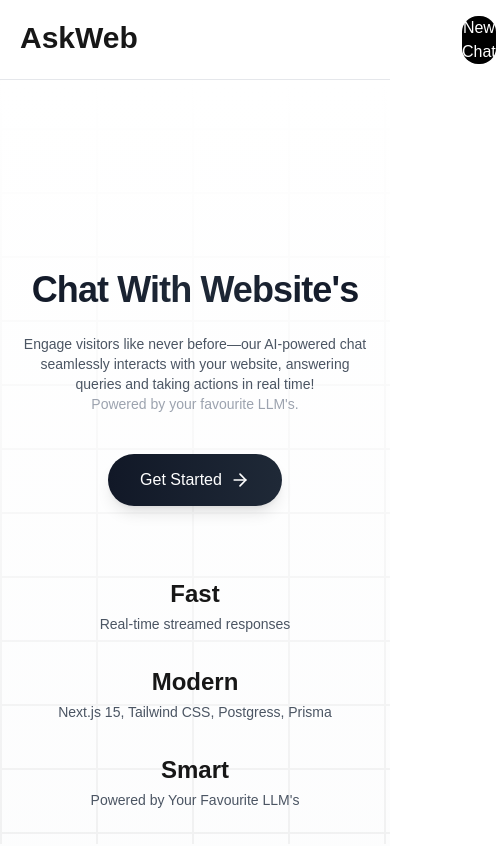
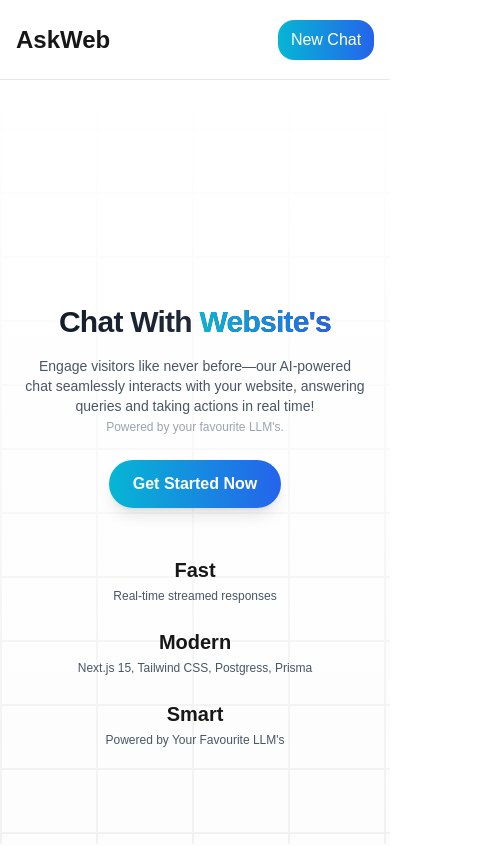
Before and after one commit to jainampatel22/AskWeb, a Next.js app: page / in a window 390 px wide. Shown: the top 846 px of the page, 496 px wide, since content can reach past the window. Built offline with nearby package versions, Linux system fonts and the light colour scheme.

Commit message:
added animation and make it responsive !

```diff
--- a/app/getStarted/[...url]/page.tsx
+++ b/app/getStarted/[...url]/page.tsx
@@ -1,73 +1,67 @@
-"use client";
+"use client"
 
-import { ArrowRight } from "lucide-react";
-import axios from "axios";
-import { use, useEffect, useState, useRef } from "react";
-import Header from "@/component/Header";
+import type React from "react"
+
+import { ArrowRight } from "lucide-react"
+import axios from "axios"
+import { use, useEffect, useState, useRef } from "react"
+import Link from "next/link"
+import Header from "@/component/Header"
 
 interface PageProps {
-  params: Promise<{ url: string | string[] | undefined }>;
+  params: Promise<{ url: string | string[] | undefined }>
 }
 
 export default function QuestionPage({ params }: PageProps) {
-  const [question, setQuestion] = useState(""); // Store input
-  const [loading, setLoading] = useState(false);
-  const [messages, setMessages] = useState<string[]>([]);
-  const messagesEndRef = useRef<HTMLDivElement | null>(null);
+  const [question, setQuestion] = useState("") // Store input
+  const [loading, setLoading] = useState(false)
+  const [messages, setMessages] = useState<string[]>([])
+  const messagesEndRef = useRef<HTMLDivElement | null>(null)
 
   // Convert params to a usable format
-  const resolvedParams = use(params);
-  const paramUrl = Array.isArray(resolvedParams.url)
-    ? resolvedParams.url.join(",")
-    : resolvedParams.url;
+  const resolvedParams = use(params)
+  const paramUrl = Array.isArray(resolvedParams.url) ? resolvedParams.url.join(",") : resolvedParams.url
 
   const handleSubmit = async (e: React.FormEvent) => {
-    e.preventDefault();
-    if (!paramUrl || !question.trim()) return;
+    e.preventDefault()
+    if (!paramUrl || !question.trim()) return
 
-    setLoading(true);
-    setMessages((prev) => [...prev, `You: ${question}`]);
-    setQuestion("");
+    setLoading(true)
+    setMessages((prev) => [...prev, `You: ${question}`])
+    setQuestion("")
 
     try {
       const res = await axios.post("http://localhost:4000/api/ask", {
         url: paramUrl,
         question,
-      });
+      })
 
-      const newResponse = res.data.answer || "No response received";
-      setMessages((prev) => [...prev, newResponse]);
+      const newResponse = res.data.answer || "No response received"
+      setMessages((prev) => [...prev, newResponse])
     } catch (error) {
-      console.error("Error:", error);
+      console.error("Error:", error)
     } finally {
-      setLoading(false);
+      setLoading(false)
     }
-  };
+  }
 
   useEffect(() => {
-    messagesEndRef.current?.scrollIntoView({ behavior: "smooth" });
-  }, [messages]);
+    messagesEndRef.current?.scrollIntoView({ behavior: "smooth" })
+  }, [])
 
   return (
     <>
       <div className="flex flex-col h-screen">
-      <div className="w-full h-20 z-50 bg-white flex border-b">
-        <h1 className="text-3xl font-bold p-5">
-    AskWeb
-</h1>
-<button className="ml-[78%] bg-black text-white rounded-2xl w-28 mt-4 h-12 hover:bg-white hover:text-black hover:border border-black">New Chat</button>
-        </div>
+       <Header/>
 
         {/* Chat Container */}
-        <div className="flex-1 flex flex-col items-center justify-center">
-          <div className="w-full max-w-3xl mt-4 p-1  space-y-2 overflow-y-auto h-[80vh] custom-scrollbar">
+        <div className="flex-1 flex flex-col items-center justify-center px-2 sm:px-4">
+          <div className="w-full max-w-3xl mt-2 sm:mt-4 p-1 space-y-2 overflow-y-auto h-[70vh] sm:h-[75vh] md:h-[80vh] custom-scrollbar">
             {messages.map((msg, index) => (
               <p
                 key={index}
-                className={`p-3 rounded-lg text-lg ${
-                  msg.startsWith("You:")
-                    ? "bg-blue-500 text-white self-end"
-                    : "bg-gray-200"
+                className={`p-2 sm:p-3 rounded-lg text-sm sm:text-base md:text-lg ${
+                  msg.startsWith("You:") ? "bg-blue-500 text-white self-end ml-8 sm:ml-16" : "bg-gray-200 mr-8 sm:mr-16"
                 }`}
               >
                 {msg}
@@ -78,30 +72,25 @@ export default function QuestionPage({ params }: PageProps) {
         </div>
 
         {/* Input Section */}
-        <footer className="border-t bg-white -mt-12 bottom-0 p-4 w-full">
-          <form
-            onSubmit={handleSubmit}
-            className="max-w-3xl mx-auto relative"
-          >
+        <footer className="border-t bg-white bottom-0 p-2 sm:p-4 w-full">
+          <form onSubmit={handleSubmit} className="max-w-3xl mx-auto relative">
             <div className="relative flex items-center">
               <input
                 type="text"
                 value={question}
                 onChange={(e) => setQuestion(e.target.value)}
                 placeholder="Start Typing..."
-                className="flex-1 py-3 px-4 rounded-2xl border border-gray-300 focus:outline-none focus:ring-2 focus:ring-gray-500 focus:border-transparent pr-12 bg-gray-50 placeholder:text-gray-500"
+                className="flex-1 py-2 sm:py-3 px-3 sm:px-4 rounded-2xl border border-gray-300 focus:outline-none focus:ring-2 focus:ring-gray-500 focus:border-transparent pr-10 sm:pr-12 bg-gray-50 placeholder:text-gray-500 text-sm sm:text-base"
                 disabled={loading}
               />
               <button
                 type="submit"
                 disabled={loading || !question.trim()}
-                className={`absolute right-1.5 rounded-xl h-9 w-9 p-0 flex items-center justify-center transition-all ${
-                  question.trim()
-                    ? "bg-gray-400 hover:bg-gray-700 text-white shadow-sm"
-                    : "bg-gray-100 text-gray-400"
+                className={`absolute right-1.5 rounded-xl h-7 w-7 sm:h-9 sm:w-9 p-0 flex items-center justify-center transition-all ${
+                  question.trim() ? "bg-gray-400 hover:bg-gray-700 text-white shadow-sm" : "bg-gray-100 text-gray-400"
                 }`}
               >
-                <ArrowRight />
+                <ArrowRight size={16} className="sm:size-[18px]" />
               </button>
             </div>
           </form>
@@ -119,5 +108,5 @@ export default function QuestionPage({ params }: PageProps) {
         }
       `}</style>
     </>
-  );
+  )
 }
--- a/app/getStarted/page.tsx
+++ b/app/getStarted/page.tsx
@@ -1,13 +1,14 @@
 'use client'
 
 import { motion } from "framer-motion";
+import Link from "next/link";
 
 export default function getStarted() {
   const steps = [
     {
       title: "Pick the website of your choice.",
       icon: "/icon-gradient-triangle (1).svg",
-      description: "Browse through our collection or enter any website you'd like to explore."
+      description: "enter any website you'd like to explore."
     },
     {
       title: "Enter only the domain name.",
@@ -48,13 +49,16 @@ export default function getStarted() {
   return (
     <div className="min-h-screen bg-gradient-to-b  ">
 
-      <div className="w-full h-20 z-50 border-b bg-white flex">
-        <h1 className="text-3xl font-bold p-5">
-    AskWeb
-</h1>
-<button className="ml-[78%] bg-black text-white rounded-2xl w-28 mt-4 h-12 hover:bg-white hover:text-black hover:border border-black">New Chat</button>
-        </div>
-      <div className="mx-auto max-w-6xl px-4 sm:px-6 lg:px-8 pb-24">
+      <div className="w-full h-20 z-50 border-b bg-white flex justify-between items-center px-4 sm:px-6">
+        <h1 className="text-2xl sm:text-3xl font-bold">
+          <Link href="/">AskWeb</Link>
+        </h1>
+        {/* <button className="bg-gradient-to-r from-cyan-500 to-blue-600 text-white rounded-2xl w-24 sm:w-28 text-bold h-10 sm:h-12 hover:bg-white hover:text-white hover:border border-white text-bold">
+          New Chat
+        </button> */}
+      </div>
+
+      <div className="mx-auto -mt-14 max-w-6xl px-4 sm:px-6 lg:px-8 pb-24">
         {/* Heading Section with subtle animation */}
         <motion.div
           initial={{ opacity: 0, y: -20 }}
@@ -77,7 +81,7 @@ export default function getStarted() {
           animate="visible"
           className="mt-8 sm:mt-16"
         >
-          <div className="grid grid-cols-1 md:grid-cols-3 gap-6 lg:gap-10">
+          <div className="-mt-14 grid grid-cols-1 md:grid-cols-3 gap-6 lg:gap-10">
             {steps.map((step, index) => (
               <motion.div
                 key={index}
@@ -115,7 +119,7 @@ export default function getStarted() {
         </motion.div>
 
         {/* Call to action */}
-        <motion.div
+        {/* <motion.div
           initial={{ opacity: 0, y: 50 }}
           animate={{ opacity: 1, y: 0 }}
           transition={{ delay: 1.2, duration: 0.8 }}
@@ -124,7 +128,7 @@ export default function getStarted() {
           <button className="px-8 py-4 bg-gradient-to-r from-cyan-500 to-blue-600 hover:from-cyan-600 hover:to-blue-700 text-white font-bold rounded-full shadow-lg hover:shadow-xl transform transition hover:-translate-y-1">
             Get Started Now
           </button>
-        </motion.div>
+        </motion.div> */}
       </div>
     </div>
   );
--- a/app/page.tsx
+++ b/app/page.tsx
@@ -1,74 +1,85 @@
-
+"use client"
 // import Header from "@/component/Header";
-import { ArrowRight } from "lucide-react";
-import Image from "next/image";
-import Link from "next/link";
-import { title } from "process";
-
+import { motion } from "framer-motion"
+import Link from "next/link"
 
 export default function LandingPage() {
   return (
     <div>
-        <div className="w-full h-20 z-50 bg-white flex border-b">
-        <h1 className="text-3xl font-bold p-5">
-    AskWeb
+      {/* Responsive header */}
+      <div className="w-full h-20 z-50 border-b bg-white flex justify-between items-center px-4 sm:px-6">
+        <h1 className="text-2xl sm:text-3xl font-bold">
+          <Link href="/">AskWeb</Link>
         </h1>
-<button className="ml-[78%] bg-black text-white rounded-2xl w-28 mt-4 h-12 hover:bg-white hover:text-black hover:border border-black">New Chat</button>
+        <Link href="/getStarted">
+        <button className="bg-gradient-to-r from-cyan-500 to-blue-600 text-white rounded-2xl w-24 sm:w-28 text-bold h-10 sm:h-12 hover:bg-white hover:text-white hover:border border-white text-bold">
+          New Chat
+        </button>
+
+        </Link>
         </div>
 
-        <main className="min-h-screen bg-gradient-to-b from-white to-gray-50/50 flex items-center justify-center pt-28">
-
+      <main className="min-h-screen bg-gradient-to-b from-white to-gray-50/50 flex items-center justify-center pt-16 sm:pt-28">
         <div className="absolute inset-0 -z-10 h-full w-full bg-white bg-[linear-gradient(to_right,#e5e5e5_2px,transparent_1px),linear-gradient(to_bottom,#e5e5e5_2px,transparent_1px)] bg-[size:6rem_4rem]" />
 
-        <section className="w-full px-4 py-8 mx-auto max-w-7xl sm:px-6 lg:px-8 flex flex-col items-center space-y-10 text-center">
+        <section className="w-full px-4 py-6 sm:py-8 mx-auto max-w-7xl sm:px-6 lg:px-8 flex flex-col items-center space-y-6 sm:space-y-10 text-center">
           {/* Hero content */}
-          <header className="space-y-6">
-            <h1 className="-mt-9 text-4xl font-bold tracking-tight sm:text-7xl bg-gradient-to-r from-gray-900 via-gray-800 to-gray-900 bg-clip-text text-transparent">
-              Chat With Website's
+          <motion.header
+            initial={{ opacity: 0, y: 50 }}
+            animate={{ opacity: 1, y: 0 }}
+            transition={{ delay: 0.5, duration: 0.8 }}
+            className="space-y-4 sm:space-y-6"
+          >
+            <h1 className="-mt-4 sm:-mt-9 text-3xl sm:text-4xl md:text-6xl lg:text-7xl font-bold tracking-tight bg-gradient-to-r from-gray-900 via-gray-800 to-gray-900 bg-clip-text text-transparent">
+              Chat With{" "}
+              <span className="text-transparent bg-clip-text bg-gradient-to-r from-cyan-500 to-blue-600">
+                Website's
+              </span>
             </h1>
-            <p className="max-w-[600px] text-sm text-gray-600 md:text-xl/relaxed xl:text-xl/relaxed">
-            Engage visitors like never before—our AI-powered chat seamlessly interacts with your website, answering queries and taking actions in real time!
+            <p className="max-w-[600px] text-sm sm:text-base md:text-xl/relaxed xl:text-xl/relaxed text-gray-600 px-2">
+              Engage visitors like never before—our AI-powered chat seamlessly interacts with your website, answering
+              queries and taking actions in real time!
               <br />
-              <span className="text-gray-400 text-sm">
-                Powered by your favourite LLM&apos;s.
-              </span>
+              <span className="text-gray-400 text-xs sm:text-sm">Powered by your favourite LLM&apos;s.</span>
             </p>
-          </header>
+          </motion.header>
 
-
-          <Link href='/getStarted'>
-          <button className="group relative inline-flex items-center justify-center px-8 py-3.5 text-base font-medium text-white bg-gradient-to-r from-gray-900 to-gray-800 rounded-full hover:from-gray-800 hover:to-gray-700 transition-all duration-200 shadow-lg hover:shadow-xl hover:-translate-y-0.5">
-          Get Started
-          <ArrowRight className="ml-2 h-5 w-5 transition-transform group-hover:translate-x-0.5" />
-              <div className="absolute inset-0 rounded-full bg-gradient-to-r from-gray-900/20 to-gray-800/20 blur-xl opacity-0 group-hover:opacity-100 transition-opacity" />
-
+          <motion.div
+            initial={{ opacity: 0, y: 50 }}
+            animate={{ opacity: 1, y: 0 }}
+            transition={{ delay: 1.5, duration: 0.8 }}
+            className="mt-8 sm:mt-16 text-center"
+          >
+            <Link href="/getStarted">
+              <button className="px-6 sm:px-8 py-3 sm:py-4 bg-gradient-to-r from-cyan-500 to-blue-600 hover:from-cyan-600 hover:to-blue-700 text-white font-bold rounded-full shadow-lg hover:shadow-xl transform transition hover:-translate-y-1">
+                Get Started Now
               </button>
             </Link>
+          </motion.div>
 
-
-          <div className="grid grid-cols-1 md:grid-cols-3 gap-8 md:gap-16 pt-8 max-w-3xl mx-auto">
-{
-  [
+          <div className="grid grid-cols-1 sm:grid-cols-2 md:grid-cols-3 gap-6 md:gap-8 lg:gap-16 pt-6 sm:pt-8 max-w-3xl mx-auto">
+            {[
               { title: "Fast", description: "Real-time streamed responses" },
               {
                 title: "Modern",
                 description: "Next.js 15, Tailwind CSS, Postgress, Prisma",
               },
               { title: "Smart", description: "Powered by Your Favourite LLM's" },
-
-  ].map(({title,description})=>(
-    <div key={title} className="text-center">
-<div className="text-2xl font-semibold font-gray-900">
-{title}
-</div>
-<div className="text-sm text-gray-600 mt-1">{description}</div>
-
-    </div>
-  ))
-}
+            ].map(({ title, description }) => (
+              <motion.div
+                initial={{ opacity: 0, x: 50 }}
+                animate={{ opacity: 1, x: 0 }}
+                transition={{ delay: 2, duration: 0.8 }}
+                key={title}
+                className="text-center px-4"
+              >
+                <div className="text-xl sm:text-2xl font-semibold font-gray-900">{title}</div>
+                <div className="text-xs sm:text-sm text-gray-600 mt-1">{description}</div>
+              </motion.div>
+            ))}
           </div>
         </section>
       </main>
     </div>
-       );
+  )
 }
```
Also changed, not shown: component/Header.tsx (+22 -8 lines). Lines whose indentation alone changed are shown as unchanged.
